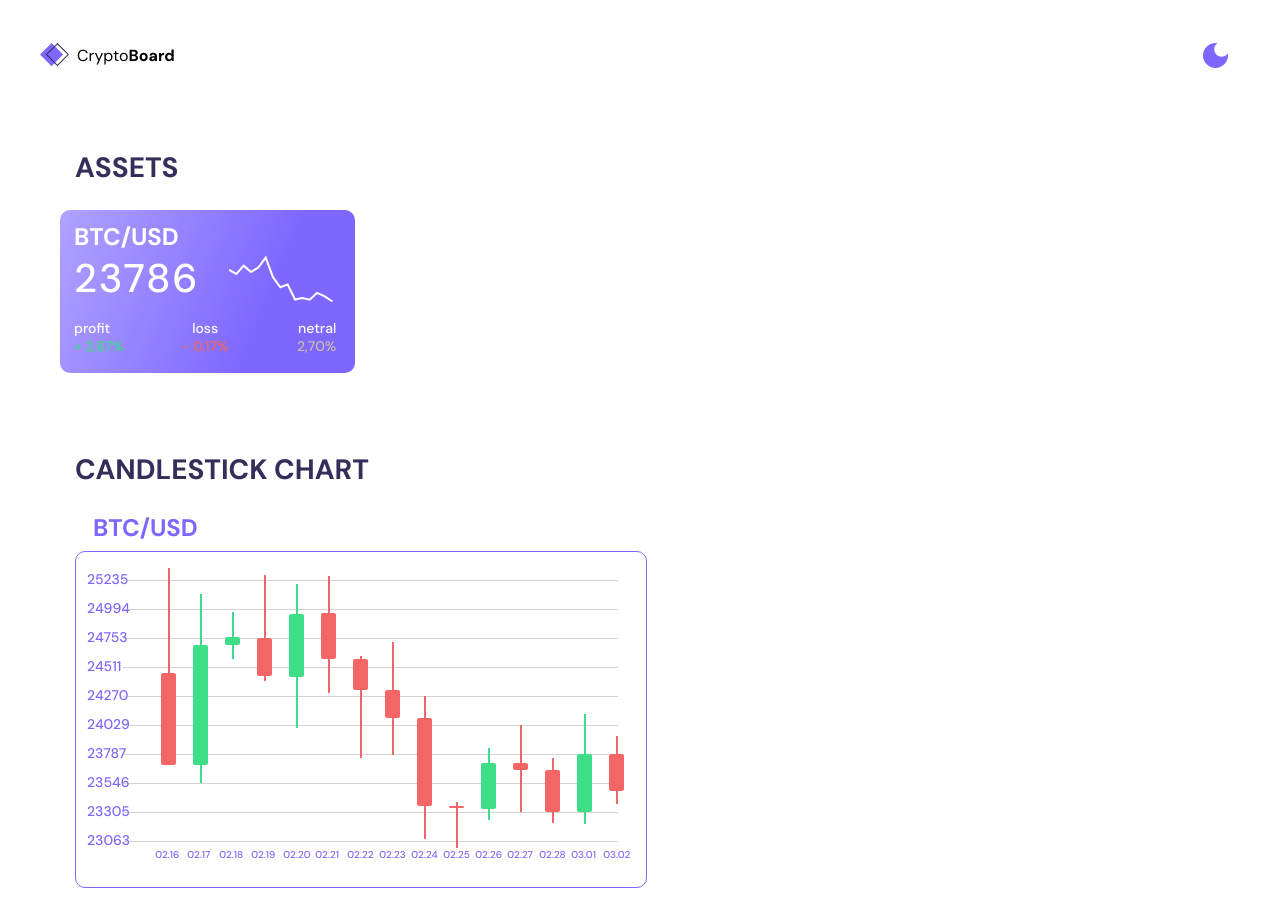
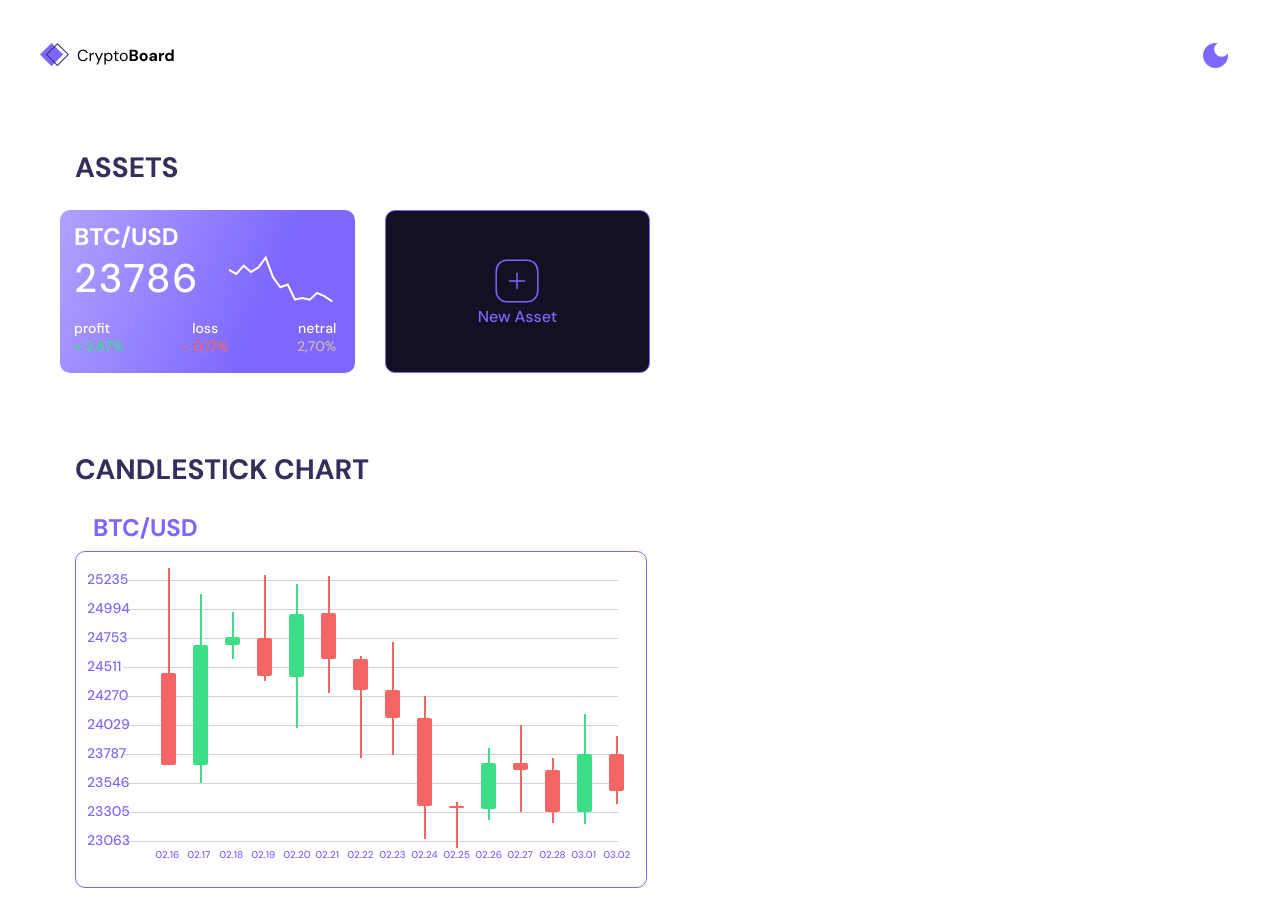
Before and after one commit to NikitaFirsov513/crypto-board, a React (Vite) app: page / in a window 1280 px wide. Shown: the top 912 px of the page. Before the commit the page ends 888 px from the top, so only its background shows below. Built offline with nearby package versions, Linux system fonts and the light colour scheme.

Commit message:
add static add button

```diff
--- a/src/components/assets/Assets.tsx
+++ b/src/components/assets/Assets.tsx
@@ -2,6 +2,8 @@ import { useEffect, useRef } from "react";
 import { findMinMax } from "../../utils/findMinMax";
 import { useAppSelector } from "../../redux/store";
 import { AssetsElement } from "./AssetsElement";
+import { AddNewElement } from "../buttons/addNewElement";
+
 export const Assets = () => {
   const data = useAppSelector((state) => state.assets.assetsList);
 
@@ -12,6 +14,9 @@ export const Assets = () => {
         {data.map((elem) => {
           return <AssetsElement key={elem.meta.symbol} data={elem} />;
         })}
+        <div className="app__assets-button">
+          <AddNewElement />
+        </div>
       </div>
     </div>
   );
--- /dev/null
+++ b/src/components/buttons/addNewElement.tsx
@@ -0,0 +1,15 @@
+
+
+
+export const AddNewElement = () => {
+
+    return (
+        <button className="app__button-add">
+            <svg width="50" height="50" viewBox="0 0 50 50" fill="none" xmlns="http://www.w3.org/2000/svg">
+                <path d="M25 17.3485V32.6118" stroke="#7D67FF" strokeWidth="1.5" strokeLinecap="round" strokeLinejoin="round" />
+                <path d="M32.6389 24.9802H17.3611" stroke="#7D67FF" strokeWidth="1.5" strokeLinecap="round" strokeLinejoin="round" />
+                <path fillRule="evenodd" clipRule="evenodd" d="M34.7619 4.16666H15.2381C8.4325 4.16666 4.16663 8.9835 4.16663 15.8024V34.1976C4.16663 41.0165 8.41266 45.8333 15.2381 45.8333H34.7619C41.5873 45.8333 45.8333 41.0165 45.8333 34.1976V15.8024C45.8333 8.9835 41.5873 4.16666 34.7619 4.16666Z" stroke="#7D67FF" strokeWidth="1.5" strokeLinecap="round" strokeLinejoin="round" />
+            </svg>
+            New Asset
+        </button>)
+}
--- a/src/components/сharts/Charts.tsx
+++ b/src/components/сharts/Charts.tsx
@@ -5,6 +5,7 @@ import { createMetricsArray } from "../../utils/createMetricsArray";
 import { data } from "../../utils/data";
 import { dataTwo } from "../../utils/dataTwo";
 import { findMinMax } from "../../utils/findMinMax";
+import { AddNewElement } from "../buttons/addNewElement";
 import { ChartsElement } from "./ChartsElement";
 
 export const Charts = () => {
@@ -46,9 +47,15 @@ export const Charts = () => {
                   />
                 );
               })}
+
             </div>
           </div>
         </div>
+
+        <div className="app__charts-button">
+          <AddNewElement />
+        </div>
+
       </div>
     </div>
   );
--- a/src/styles/main.scss
+++ b/src/styles/main.scss
@@ -117,6 +117,12 @@ h2 {
         & h1 {
             margin-left: 15px;
         }
+
+        &-button {
+            width: 265px;
+            height: 163px;
+        }
+
         &-list {
             display: flex;
             flex-wrap: wrap;
@@ -193,6 +199,18 @@ h2 {
     }
     &__charts {
         padding: 79px 75px 0 75px;
+
+        &-list{
+            display: flex;
+            gap: 26px;
+            flex-wrap: wrap;
+            align-items: end;
+        }
+        &-button {
+
+            height: 335px;
+            width: 570px;
+        }
 
         &-element {
             & h2 {
@@ -302,4 +320,28 @@ h2 {
             }
         }
     }
+    &__button {
+        &-add {
+            cursor: pointer;
+
+            width: 100%;
+            height: 100%;
+
+            display: flex;
+            flex-direction: column;
+            justify-content: center;
+            align-items: center;
+
+            font-style: normal;
+            font-weight: 500;
+            font-size: 16px;
+            line-height: 21px;
+
+            color: #7d67ff;
+
+            background: #131024;
+            border: 1px solid #7d67ff;
+            border-radius: 10px;
+        }
+    }
 }
```
